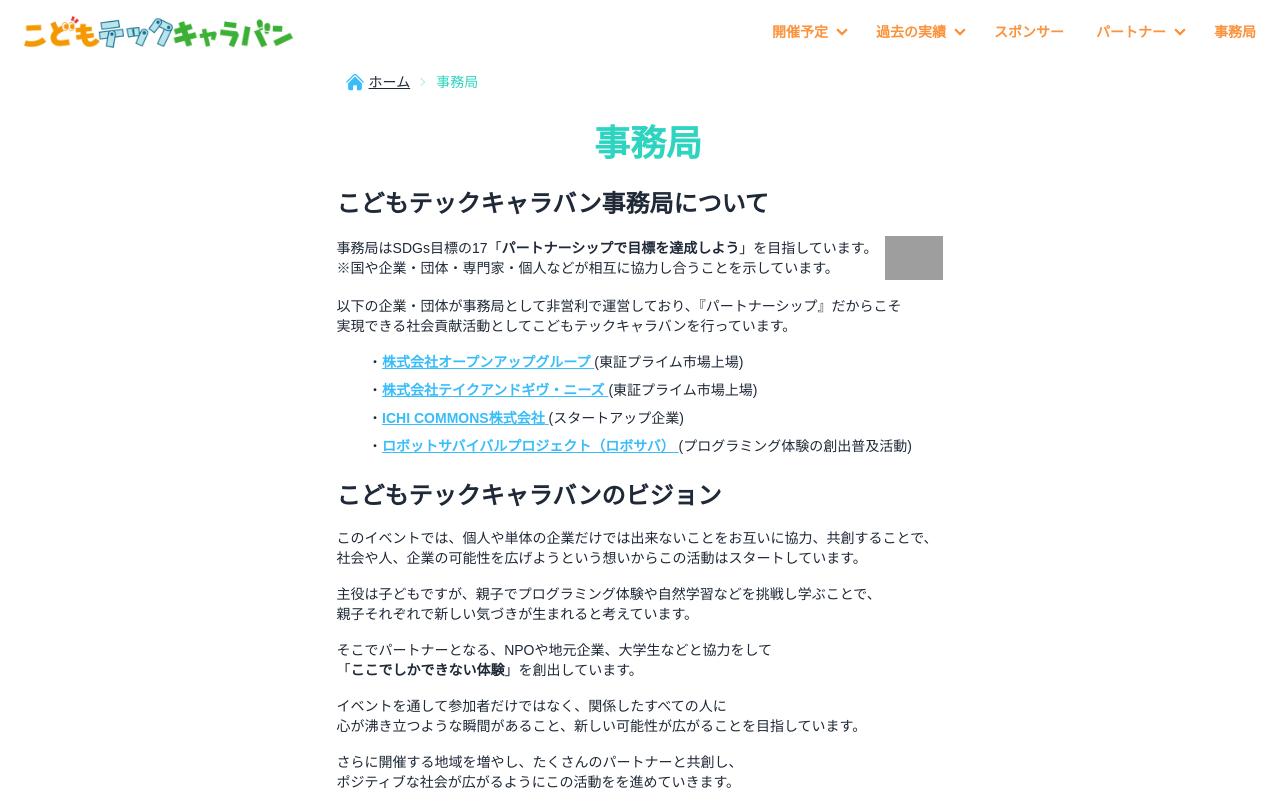
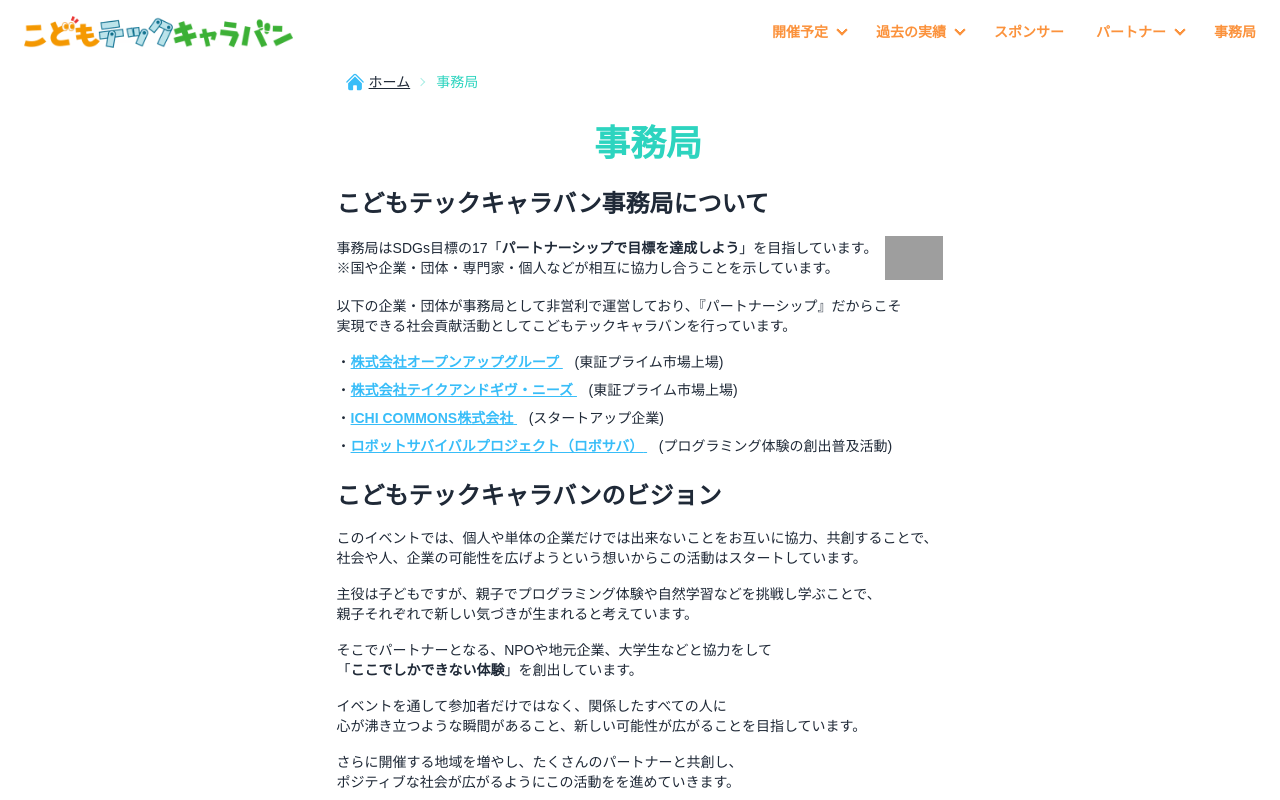
Before and after one commit to OpenUp-LabTakizawa/caravan-kidstec, a Next.js app: page /secretariat in a window 1280 px wide. Shown: the top 800 px of the page. Built offline with nearby package versions, Linux system fonts and the light colour scheme; grey boxes are pictures that could not be loaded; a web font is replaced by a local one.

Commit message:
♻️refactor: secretariat page list (#868)

```diff
--- a/app/secretariat/page.tsx
+++ b/app/secretariat/page.tsx
@@ -68,14 +68,9 @@
           <br className="sm:hidden" />
           こどもテックキャラバンを行っています。
         </p>
-        <ul className="space-y-2 sm:mx-auto sm:w-max">
+        <ul className="space-y-2">
           {organizations.map((organization) => (
-            <li
-              key={organization.company}
-              className="flex items-center justify-center sm:block"
-            >
-              <span className="pl-4 sm:hidden">・</span>
-              <div className="grow before:sm:content-['・'] sm:grow-0">
+            <li key={organization.company} className="before:content-['・']">
               <Link
                 href={organization.href}
                 target="_blank"
@@ -85,8 +80,7 @@
                 {organization.company}&nbsp;
               </Link>
               <br className="sm:hidden" />
-                {organization.description}
-              </div>
+              &nbsp;&nbsp;&nbsp;{organization.description}
             </li>
           ))}
         </ul>
```
Lines whose indentation alone changed are shown as unchanged.
